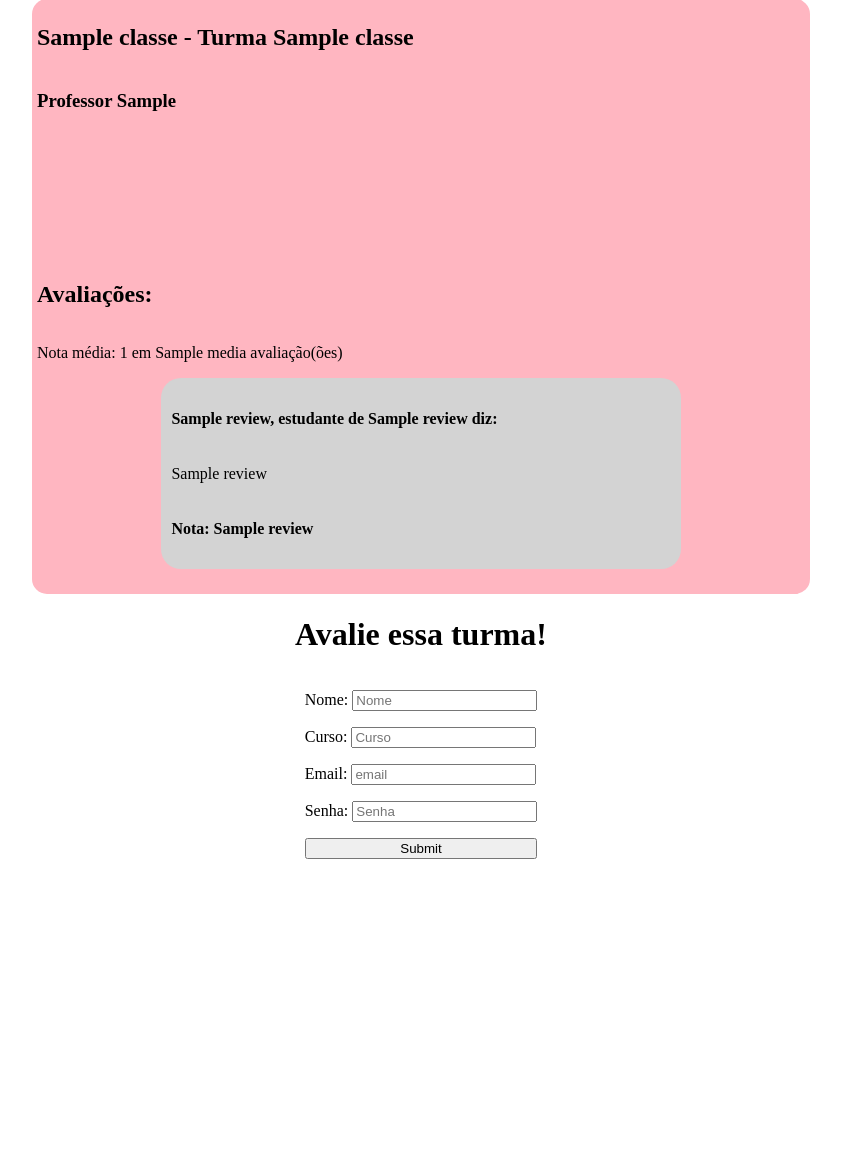
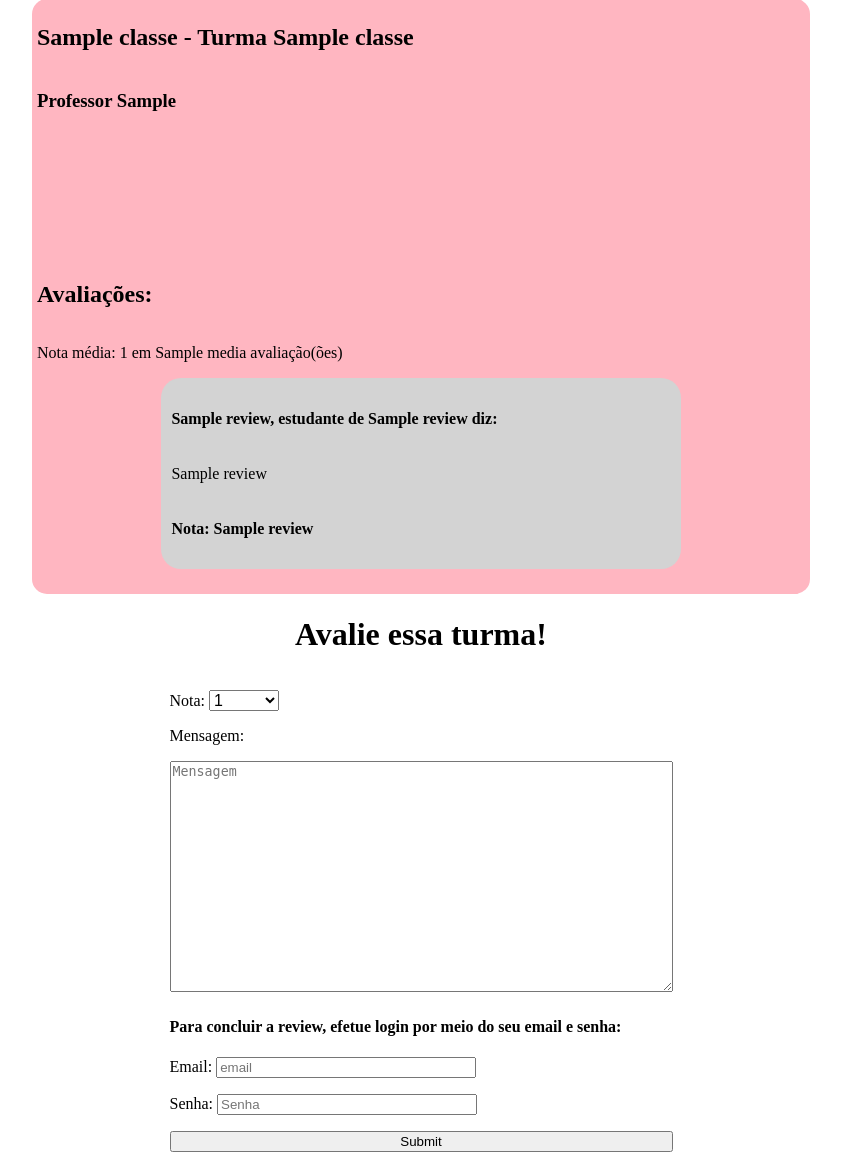
Before and after one commit to tlamen/Trabalho_BD, a Flask app: template templates/reviews.html in a window 1280 px wide. Shown: the part 80-1248 px from the top of the page, without its empty margins (219-1060 px from the left). Before the commit the page ends 939 px from the top, so only its background shows below. Run offline with Flask 3, Linux system fonts and the light colour scheme; the template is opened without the code that fills it: most values are stand-ins (such as "Sample title", 1, 10 or a date in 2020); some libraries are stand-ins or nearby versions.

Commit message:
create e read de reviews feito

```diff
--- a/app.py
+++ b/app.py
@@ -95,7 +95,25 @@ def register():
 @app.route('/review/<int:CLASS_ID>', methods=('GET', 'POST'))
 def review(CLASS_ID):
     if request.method == 'POST':
-        pass
+        grade = int(request.form['grade'])
+        message = request.form['message']
+        email = request.form['email']
+        senha = request.form['password']
+
+        conn = get_db_connection()
+        cur = conn.cursor()
+        sql = "SELECT student_id, password FROM students WHERE email = '" + email + "';"
+        cur.execute(sql)
+        resgatada = cur.fetchone()
+        print(resgatada)
+        if senha == resgatada[1]:
+            cur.execute('INSERT INTO reviews (grade, message, student_id, class_id)'
+                        'VALUES (%s, %s, %s, %s)',
+                        (grade, message, resgatada[0], CLASS_ID))
+        conn.commit()
+        cur.close()
+        conn.close()
+        return redirect(url_for('review', CLASS_ID=CLASS_ID))
 
     conn = get_db_connection()
 
--- a/templates/base.html
+++ b/templates/base.html
@@ -80,7 +80,26 @@
             flex-direction: column;
         }
 
-        .register button {
+        select {
+            width: 70px;
+            font-size: 16px;
+        }
+
+        .register input {
+            width: 100%;
+            height: 23px;
+            font-size: 17px;
+        }
+
+        .review-form {
+            width: 100%;
+            display: flex;
+            justify-content: center;
+            align-items: center;
+            flex-direction: column;
+        }
+
+        .review-form button {
             width: 100%;
         }
 
@@ -99,6 +118,10 @@
             background-color: lightpink;
             padding: 5px;
             border-radius: 15px;
+        }
+
+        input {
+            width: 50%;
         }
 
         .class-info div {
--- a/templates/reviews.html
+++ b/templates/reviews.html
@@ -23,22 +23,33 @@
         {% endfor %}
         </div>
     </div>
-    <div class="register">
+    <div class="review-form">
         <h1>{% block title %} Avalie essa turma! {% endblock %}</h1>
         <form method="post">
             <p>
-                <label for="nome">Nome:  </label>
-                <input type="text" name="nome"
-                    placeholder="Nome">
-                </input>
+                <label for="grade">Nota:</label>
+                <select name="grade">
+
+                    <option value=1 >1</option>
+                    <option value=2 >2</option>
+                    <option value=3 >3</option>
+                    <option value=4 >4</option>
+                    <option value=5 >5</option>
+
+                </select>
             </p>
 
+            <label for="message">Mensagem:</label>
             <p>
-                <label for="curso">Curso: </label>
-                <input type="text" name="curso"
-                    placeholder="Curso">
-                </input>
+
+                <textarea name="message"
+                  placeholder="Mensagem"
+                  rows="15"
+                  cols="60"
+                  ></textarea>
             </p>
+
+            <h4>Para concluir a review, efetue login por meio do seu email e senha:</h4>
 
             <p>
                 <label for="email">Email: </label>
```
